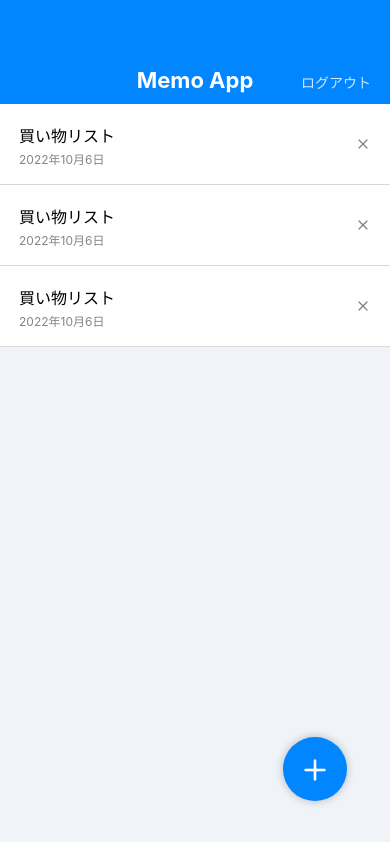
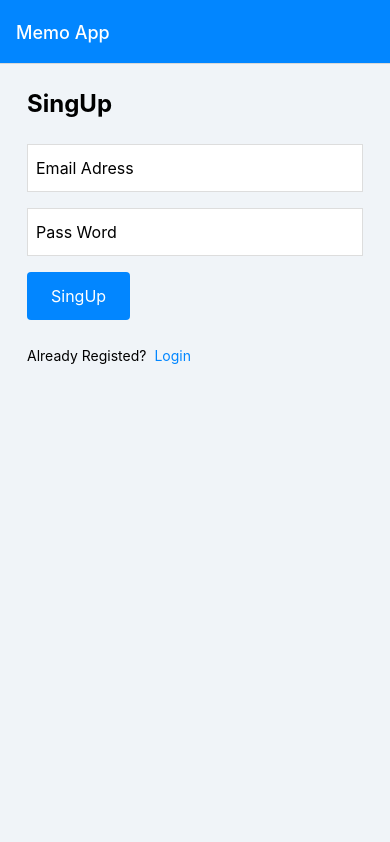
Before and after one commit to masaki-kan/React_native_Typescript_Expo_Memoapp, a React Native app: screen /SingUp in a window 390 px wide. Built offline with nearby package versions, Linux system fonts and the light colour scheme.

Commit message:
セクション11 終わり

```diff
--- a/App.jsx
+++ b/App.jsx
@@ -1,13 +1,40 @@
 import React from 'react';
+
+import { NavigationContainer } from '@react-navigation/native';
+import { createNativeStackNavigator } from '@react-navigation/native-stack';
+
 import MemoListScreen from './src/screens/MemoListScreen';
-// import MemoDetailScreen from './src/screens/MemoDetailScreen';
-// import MemoEditScreen from './src/screens/MemoEditScreen';
-// import MemoCreateScreen from './src/screens/MemoCreateScreen';
-// import LogInScreen from './src/screens/LogInScreen';
-// import SingUpScreen from './src/screens/SingUpScreen';
+import MemoDetailScreen from './src/screens/MemoDetailScreen';
+import MemoEditScreen from './src/screens/MemoEditScreen';
+import MemoCreateScreen from './src/screens/MemoCreateScreen';
+import LogInScreen from './src/screens/LogInScreen';
+import SingUpScreen from './src/screens/SingUpScreen';
 
+const Stack = createNativeStackNavigator();
 export default function App() {
   return (
-    <MemoListScreen />
+    <NavigationContainer>
+      <Stack.Navigator
+        initialRouteName="SingUp"
+        screenOptions={{
+          headerStyle: {
+            backgroundColor: '#0286FF',
+          },
+          headerTitleStyle: {
+            color: '#ffffff',
+          },
+          headerTitle: 'Memo App',
+          headerTintColor: '#ffffff',
+          headerBackTitle: 'Back',
+        }}
+      >
+        <Stack.Screen name="MemoList" component={MemoListScreen} />
+        <Stack.Screen name="MemoDetail" component={MemoDetailScreen} />
+        <Stack.Screen name="MemoEdit" component={MemoEditScreen} />
+        <Stack.Screen name="MemoCreate" component={MemoCreateScreen} />
+        <Stack.Screen name="LogIn" component={LogInScreen} />
+        <Stack.Screen name="SingUp" component={SingUpScreen} />
+      </Stack.Navigator>
+    </NavigationContainer>
   );
 }
--- a/package.json
+++ b/package.json
@@ -10,12 +10,16 @@
   },
   "dependencies": {
     "@expo/vector-icons": "^13.0.0",
+    "@react-navigation/native": "^6.0.13",
+    "@react-navigation/native-stack": "^6.9.0",
     "expo": "~46.0.13",
     "expo-status-bar": "~1.4.0",
     "prop-types": "^15.8.1",
     "react": "18.0.0",
     "react-dom": "^18.2.0",
     "react-native": "0.69.6",
+    "react-native-safe-area-context": "4.3.1",
+    "react-native-screens": "~3.15.0",
     "react-native-web": "~0.18.7"
   },
   "devDependencies": {
--- a/src/components/MemoListsItem.jsx
+++ b/src/components/MemoListsItem.jsx
@@ -1,45 +1,86 @@
 import React from 'react';
 import {
-  StyleSheet, View, Text, TouchableOpacity,
+  StyleSheet, View, Text, TouchableOpacity, Alert,
 } from 'react-native';
 import { Feather } from '@expo/vector-icons';
+import { useNavigation } from '@react-navigation/native';
 
 export default function MemoListsItem() {
+  /* useNavigationは
+  navigationオブジェクトへのアクセスを与えるフックです。
+  navigationプロパティをコンポーネントに直接渡すことができない場合、または深くネストされた子の場合に渡したくない場合に役立ちます。 */
+  const navigation = useNavigation();
   return (
     <View>
-      <View style={styles.memoListsItem}>
+      <TouchableOpacity
+        style={styles.memoListsItem}
+        onPress={() => {
+          navigation.navigate('MemoDetail');
+        }}
+      >
         {/* リストの左側 */}
         <View>
           <Text style={styles.memoListsItemTitle}>買い物リスト</Text>
           <Text style={styles.memoListsItemData}>2022年10月6日</Text>
         </View>
         {/* 削除ボタン */}
-        <TouchableOpacity>
-          <Feather name="x" size={16} color="gray" />
+        <TouchableOpacity style={styles.memoDelete}>
+          <Feather
+            name="x"
+            size={24}
+            color="gray"
+            onPress={() => {
+              Alert.alert('削除しました。');
+            }}
+          />
         </TouchableOpacity>
-      </View>
-      <View style={styles.memoListsItem}>
+      </TouchableOpacity>
+      <TouchableOpacity
+        style={styles.memoListsItem}
+        onPress={() => {
+          navigation.navigate('MemoDetail');
+        }}
+      >
         {/* リストの左側 */}
         <View>
           <Text style={styles.memoListsItemTitle}>買い物リスト</Text>
           <Text style={styles.memoListsItemData}>2022年10月6日</Text>
         </View>
         {/* 削除ボタン */}
-        <TouchableOpacity>
-          <Feather name="x" size={16} color="gray" />
+        <TouchableOpacity style={styles.memoDelete}>
+          <Feather
+            name="x"
+            size={24}
+            color="gray"
+            onPress={() => {
+              Alert.alert('削除しました。');
+            }}
+          />
         </TouchableOpacity>
-      </View>
-      <View style={styles.memoListsItem}>
+      </TouchableOpacity>
+      <TouchableOpacity
+        style={styles.memoListsItem}
+        onPress={() => {
+          navigation.navigate('MemoDetail');
+        }}
+      >
         {/* リストの左側 */}
         <View>
           <Text style={styles.memoListsItemTitle}>買い物リスト</Text>
           <Text style={styles.memoListsItemData}>2022年10月6日</Text>
         </View>
         {/* 削除ボタン */}
-        <TouchableOpacity>
-          <Feather name="x" size={16} color="gray" />
+        <TouchableOpacity style={styles.memoDelete}>
+          <Feather
+            name="x"
+            size={24}
+            color="gray"
+            onPress={() => {
+              Alert.alert('削除しました。');
+            }}
+          />
         </TouchableOpacity>
-      </View>
+      </TouchableOpacity>
     </View>
   );
 }
@@ -64,4 +105,7 @@
     fontSize: 12,
     lineHeight: 16,
   },
+  memoDelete: {
+    padding: 12,
+  },
 });
--- a/src/screens/LogInScreen.jsx
+++ b/src/screens/LogInScreen.jsx
@@ -1,25 +1,69 @@
-import React from 'react';
+import React, { useState } from 'react';
 import {
   View, StyleSheet, Text, TextInput, TouchableOpacity,
 } from 'react-native';
-import AppBar from '../components/AppBar';
 import SubmitButton from '../components/SubmitButton';
 
-export default function LogInScreen() {
+export default function LogInScreen(props) {
+  /** どちらも分割代入 */
+  const { navigation } = props; /* propsオブジェクトから navigationオブジェクトを取り出す */
+  /** 状態を保持する */
+  const [email, setEmail] = useState('');/* 配列から email, setEmailを取り出す */
+  const [passWord, serPassWord] = useState('');
   return (
     <View style={styles.container}>
-      <AppBar />
+
       <View style={styles.LogInContainer}>
         <Text style={styles.title}>Login</Text>
         <TextInput value="" placeholder="Email Adress" style={styles.input} />
-        <TextInput value="" placeholder="Pass Word" style={styles.input} />
-        <SubmitButton name="Login" />
+        <TextInput
+          value={email}
+          onChangeText={(text) => {
+            // 入力した値を受け取り,emailに値を更新する
+            setEmail(text);
+          }}
+          placeholder="Email Adress"
+          style={styles.input}
+          autoCapitalize="none" // 大文字変換なし
+          keyboardType="email-address"
+          textContentType="emailAddress" // iosでキーチェーンで取ってきて自動保存してくれる
+        />
+        <TextInput
+          value={passWord}
+          onChangeText={(text) => {
+            // 入力した値を受け取り,passWordに値を更新する
+            serPassWord(text);
+          }}
+          placeholder="Pass Word"
+          style={styles.input}
+          autoCapitalize="none" // 大文字変換なし
+          secureTextEntry // 画面で入力が****となる
+          textContentType="password" // iosでキーチェーンで取ってきて自動保存してくれる
+        />
+        <SubmitButton
+          name="Login"
+          onpress={() => {
+            navigation.reset({
+              index: 0,
+              routes: [{ name: 'MemoList' }],
+            });
+          }}
+        />
         <View style={styles.footer}>
           <Text style={styles.footerText}>Not Registed?</Text>
           <TouchableOpacity>
-            <Text style={styles.footerLink}>Sing Up Here</Text>
+            <Text
+              style={styles.footerLink}
+              onPress={() => {
+                navigation.reset({
+                  index: 0,
+                  routes: [{ name: 'SingUp' }],
+                });
+              }}
+            >
+              Sing Up Here
+            </Text>
           </TouchableOpacity>
-
         </View>
       </View>
     </View>
--- a/src/screens/MemoListScreen.jsx
+++ b/src/screens/MemoListScreen.jsx
@@ -1,20 +1,25 @@
 import React from 'react';
 import { StyleSheet, View } from 'react-native';
 
-import AppBar from '../components/AppBar';
+// import AppBar from '../components/AppBar';
 import MemoListsItem from '../components/MemoListsItem';
 import CircleButton from '../components/CircleButton';
 
-
-export default function MemoListScreen() {
+export default function MemoListScreen(props) {
+  const { navigation } = props;
   return (
     <View style={styles.container}>
       {/* memo ヘッダー部分 */}
-      <AppBar />
+      {/* <AppBar /> */}
       {/* memo リスト部分 */}
       <MemoListsItem />
       {/** ＋ボタン */}
-      <CircleButton name="plus" />
+      <CircleButton
+        name="plus"
+        onPress={() => {
+          navigation.navigate('MemoCreate');
+        }}
+      />
     </View>
   );
 }
--- a/src/screens/SingUpScreen.jsx
+++ b/src/screens/SingUpScreen.jsx
@@ -1,23 +1,67 @@
-import React from 'react';
+import React, { useState } from 'react';
 import {
-  View, StyleSheet, Text, TextInput, TouchableOpacity
+  View, StyleSheet, Text, TextInput, TouchableOpacity,
 } from 'react-native';
-import AppBar from '../components/AppBar';
+
 import SubmitButton from '../components/SubmitButton';
 
-export default function SingUpScreen() {
+export default function SingUpScreen(props) {
+  /** どちらも分割代入 */
+  const { navigation } = props; /* propsオブジェクトから navigationオブジェクトを取り出す */
+  /** 状態を保持する */
+  const [email, setEmail] = useState('');/* 配列から email, setEmailを取り出す */
+  const [passWord, serPassWord] = useState('');
   return (
     <View style={styles.container}>
-      <AppBar />
       <View style={styles.LogInContainer}>
         <Text style={styles.title}>SingUp</Text>
-        <TextInput value="" placeholder="Email Adress" style={styles.input} />
-        <TextInput value="" placeholder="Pass Word" style={styles.input} />
-        <SubmitButton name="SingUp" />
+        <TextInput
+          value={email}
+          onChangeText={(text) => {
+            // 入力した値を受け取り,emailに値を更新する
+            setEmail(text);
+          }}
+          placeholder="Email Adress"
+          style={styles.input}
+          autoCapitalize="none" // 大文字変換なし
+          keyboardType="email-address"
+          textContentType="emailAddress" // iosでキーチェーンで取ってきて自動保存してくれる
+        />
+        <TextInput
+          value={passWord}
+          onChangeText={(text) => {
+            // 入力した値を受け取り,passWordに値を更新する
+            serPassWord(text);
+          }}
+          placeholder="Pass Word"
+          style={styles.input}
+          autoCapitalize="none" // 大文字変換なし
+          secureTextEntry // 画面で入力が****となる
+          textContentType="password" // iosでキーチェーンで取ってきて自動保存してくれる
+        />
+        <SubmitButton
+          name="SingUp"
+          onpress={() => {
+            navigation.reset({
+              index: 0,
+              routes: [{ name: 'MemoList' }],
+            });
+          }}
+        />
         <View style={styles.footer}>
           <Text style={styles.footerText}>Already Registed?</Text>
           <TouchableOpacity>
-            <Text style={styles.footerLink}>Login</Text>
+            <Text
+              style={styles.footerLink}
+              onPress={() => {
+                navigation.reset({
+                  index: 0,
+                  routes: [{ name: 'LogIn' }],
+                });
+              }}
+            >
+              Login
+            </Text>
           </TouchableOpacity>
         </View>
       </View>
```
Also changed, not shown: src/screens/MemoCreateScreen.jsx (+10 -4 lines), src/screens/MemoDetailScreen.jsx (+22 -4 lines), src/screens/MemoEditScreen.jsx (+11 -4 lines), .eslintrc.json, 1 other file (tests, documents, lock files or other folders).
